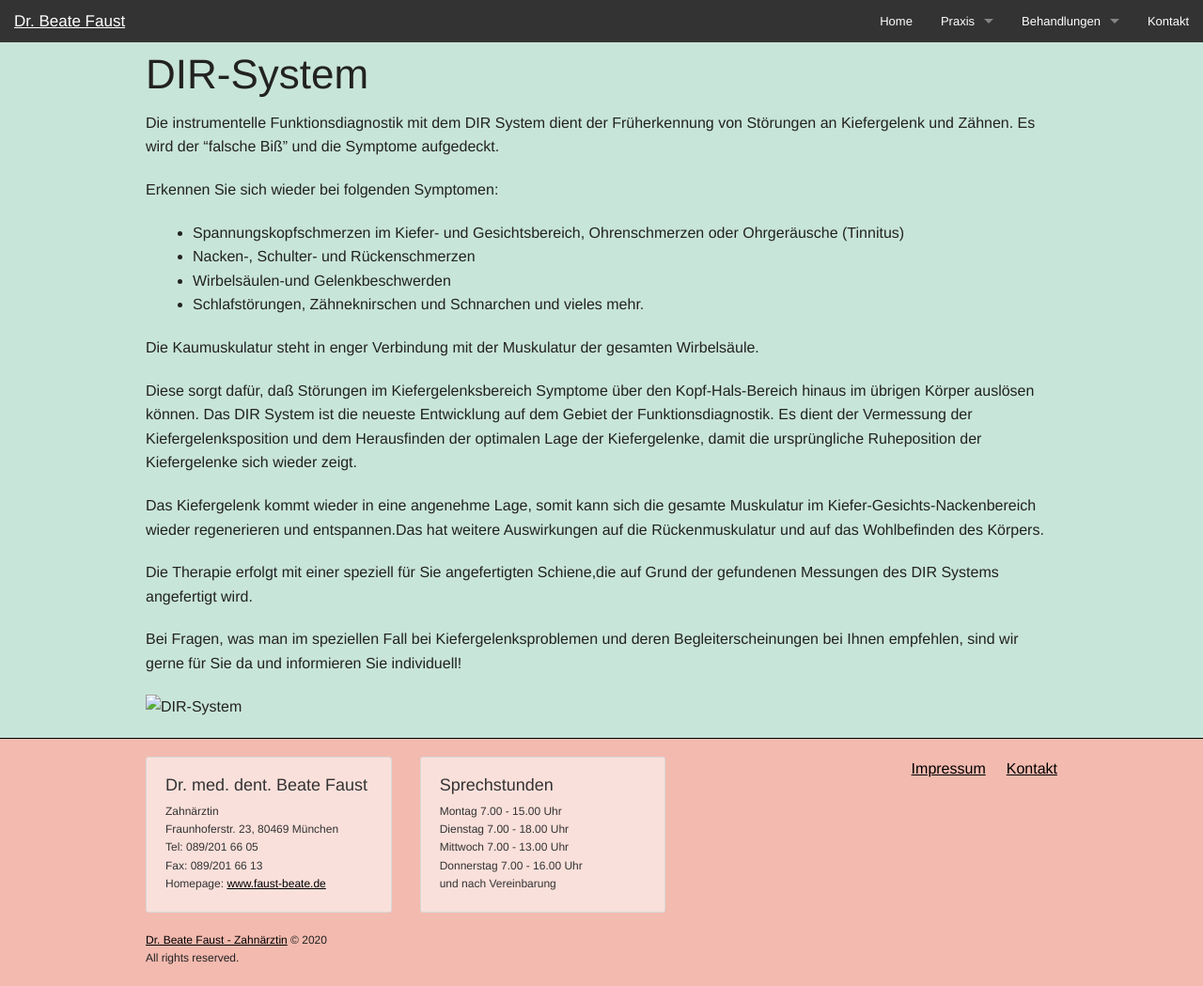
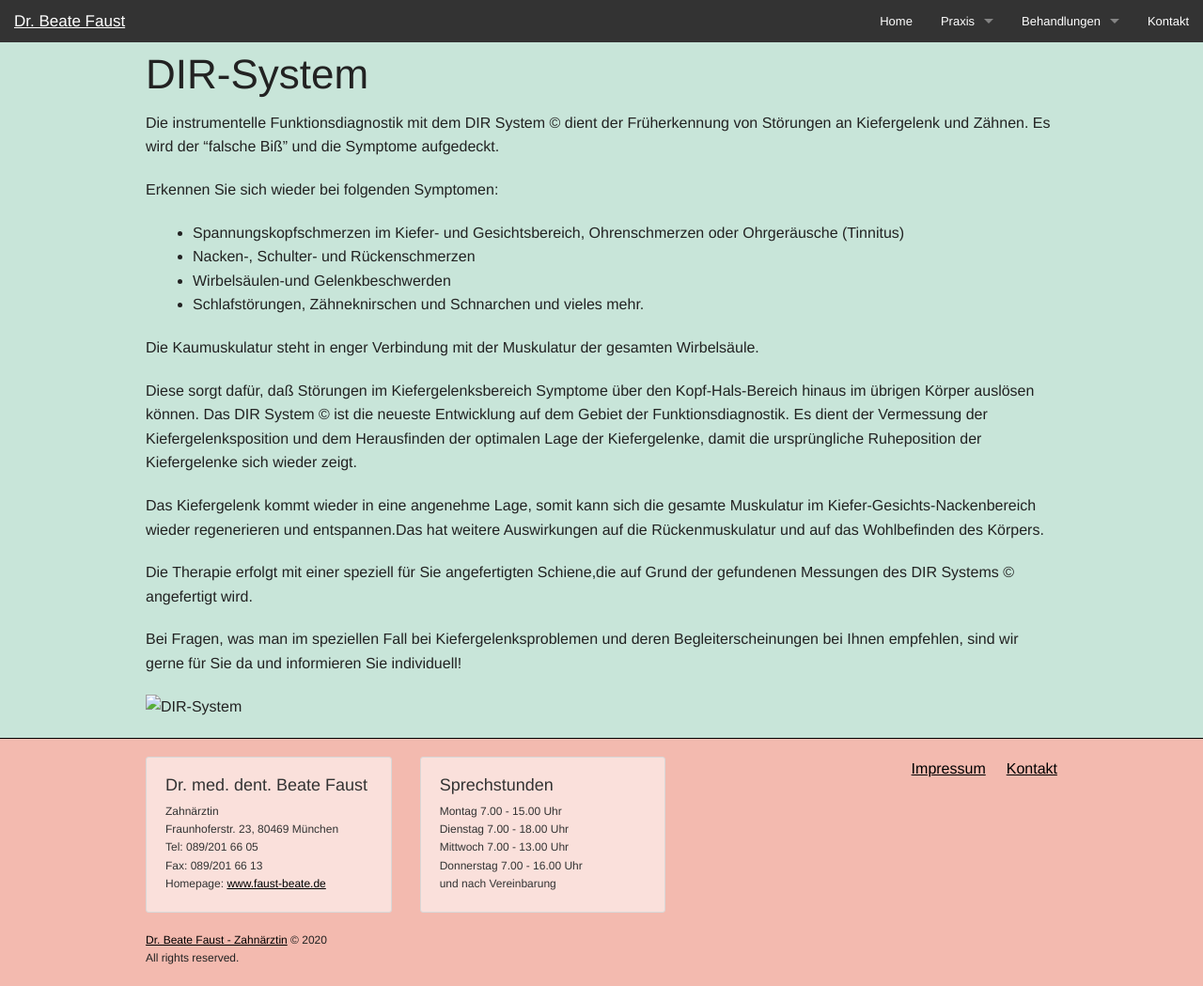
Before and after one commit to faust-beate/faust-beate.github.io, a Jekyll site: the page built from dir.md, in a window 1280 px wide and 1049 px high. Shown: the whole window at 94% size. Built offline with Jekyll 4.4.1, drawn with Linux system fonts in a browser that asks for light colours; our own code applies the rules of GitHub Pages for plain Markdown files.

```diff
--- a/dir.md
+++ b/dir.md
@@ -4,7 +4,7 @@ permalink: /dir/
 
 # DIR-System
 
-Die instrumentelle Funktionsdiagnostik mit dem DIR System dient der Früherkennung von Störungen an Kiefergelenk und Zähnen. Es wird der "falsche Biß" und die Symptome aufgedeckt.
+Die instrumentelle Funktionsdiagnostik mit dem DIR System © dient der Früherkennung von Störungen an Kiefergelenk und Zähnen. Es wird der "falsche Biß" und die Symptome aufgedeckt.
 
 Erkennen Sie sich wieder bei folgenden Symptomen:
 
@@ -15,11 +15,11 @@ Erkennen Sie sich wieder bei folgenden Symptomen:
 
 Die Kaumuskulatur steht in enger Verbindung mit der Muskulatur der gesamten Wirbelsäule.
 
-Diese sorgt dafür, daß Störungen im Kiefergelenksbereich Symptome über den Kopf-Hals-Bereich hinaus im übrigen Körper auslösen können. Das  DIR System ist die neueste Entwicklung auf dem Gebiet der Funktionsdiagnostik. Es dient der Vermessung der Kiefergelenksposition und dem Herausfinden der optimalen Lage der Kiefergelenke, damit die ursprüngliche Ruheposition der Kiefergelenke sich wieder zeigt.
+Diese sorgt dafür, daß Störungen im Kiefergelenksbereich Symptome über den Kopf-Hals-Bereich hinaus im übrigen Körper auslösen können. Das  DIR System © ist die neueste Entwicklung auf dem Gebiet der Funktionsdiagnostik. Es dient der Vermessung der Kiefergelenksposition und dem Herausfinden der optimalen Lage der Kiefergelenke, damit die ursprüngliche Ruheposition der Kiefergelenke sich wieder zeigt.
 
 Das Kiefergelenk kommt wieder in eine angenehme Lage, somit kann sich die gesamte Muskulatur im Kiefer-Gesichts-Nackenbereich wieder regenerieren und entspannen.Das hat weitere Auswirkungen auf die Rückenmuskulatur und auf das Wohlbefinden des Körpers.
 
-Die Therapie erfolgt mit einer speziell für Sie angefertigten Schiene,die auf Grund der gefundenen Messungen des DIR Systems angefertigt wird.
+Die Therapie erfolgt mit einer speziell für Sie angefertigten Schiene,die auf Grund der gefundenen Messungen des DIR Systems © angefertigt wird.
 
 Bei Fragen, was man im speziellen Fall  bei Kiefergelenksproblemen und deren Begleiterscheinungen bei Ihnen empfehlen, sind wir gerne für Sie da und informieren Sie individuell!
 
```
Also changed, not shown: ozontherapy.md (+5 -5 lines).
